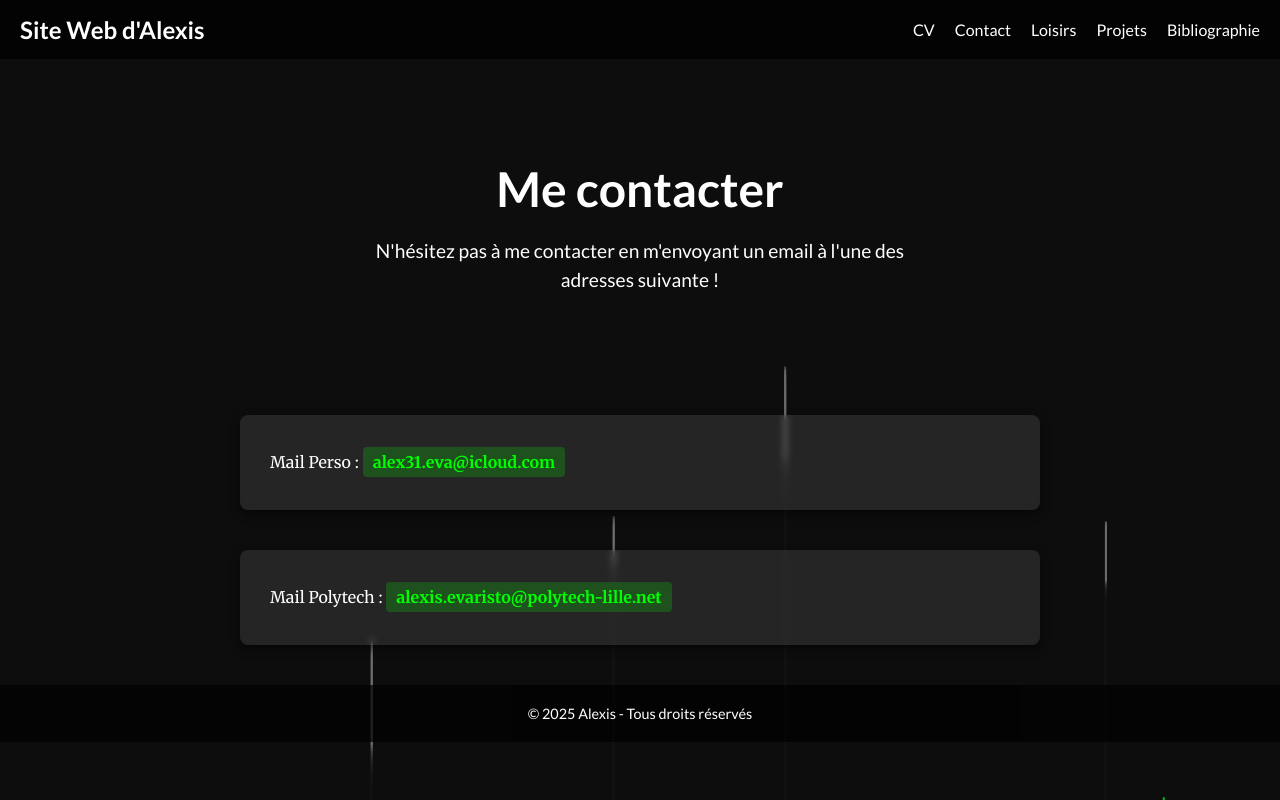
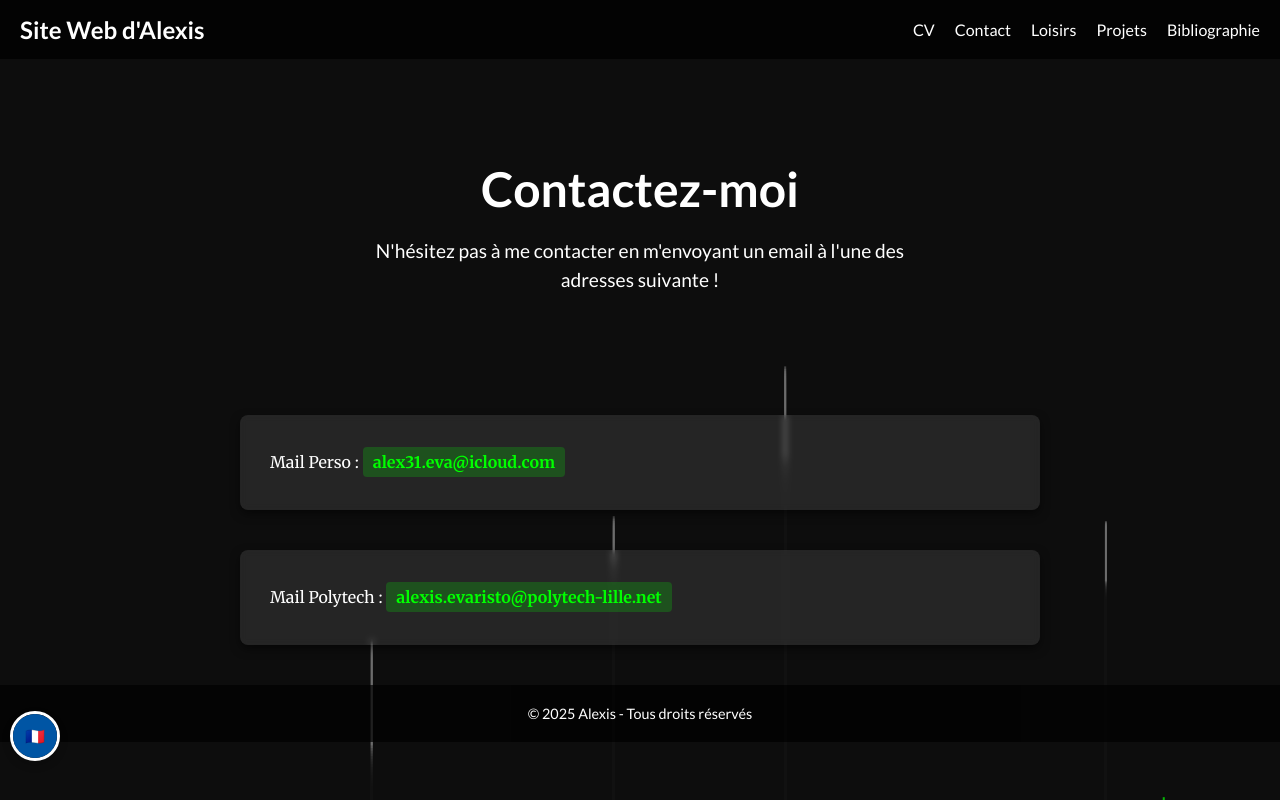
Before and after one commit to AlexGit31/Portfolio, a plain HTML site: page pages/contact.html in a window 1280 px wide. Drawn offline with Linux system fonts and the light colour scheme.

Commit message:
Changement de langues améliorations

```diff
--- /dev/null
+++ b/assets/css/contact-language.css
@@ -0,0 +1,42 @@
+/*---------Language Toggle---------*/
+
+#lang-toggle {
+  position: fixed;
+  top: 92%;
+  left: 10px;
+  transform: translateY(-50%);
+  width: 50px;
+  height: 50px;
+  border-radius: 50%;
+  overflow: hidden;
+  cursor: pointer;
+  box-shadow: 0 4px 8px rgba(0, 0, 0, 0.2);
+  z-index: 1000;
+  border: 3px solid #fff;
+}
+
+.flag {
+  width: 100%;
+  height: 100%;
+  position: absolute;
+  top: 0;
+  left: 0;
+  transition: transform 0.4s ease-in-out;
+}
+
+#flag-fr {
+  background-color: #0055a4; /* Couleur drapeau français */
+  color: #fff;
+  display: flex;
+  align-items: center;
+  justify-content: center;
+}
+
+#flag-en {
+  background-color: #00247d; /* Couleur drapeau anglais */
+  color: #fff;
+  transform: translateY(100%); /* Caché par défaut */
+  display: flex;
+  align-items: center;
+  justify-content: center;
+}
--- a/assets/js/toggle-language.js
+++ b/assets/js/toggle-language.js
@@ -1,6 +1,43 @@
-function toggleLanguage() {
+const translations = {
+  /* Page de CV */
+  "my-resume-title": {
+    fr: "Mon CV",
+    en: "My Resume",
+  },
+  "my-resume-intro": {
+    fr: "Découvrez mon parcours et mes compétences à travers mon CV!",
+    en: "Explore my background and skills through my CV!",
+  },
+  "personal-present-title": {
+    fr: "Mon Parcours",
+    en: "My Career Path",
+  },
+
+  "personal-present": {
+    fr: "Lauréat d’une bourse privée, j’ai quitté ma région à 17 ans pour suivre une classe préparatoire à Paris. Après deux années exigeantes, j’ai entrepris un tour du monde en sac à dos avant de relever le défi des concours d’ingénieurs en candidat libre. Aujourd’hui, je poursuis mon parcours à l’École Polytechnique Universitaire de Lille, où je développe mes compétences en informatique et statistiques avec détermination et passion.",
+    en: "Recipient of a private scholarship, I left my region at the age of 17 to attend a preparatory class in Paris. After two demanding years, I embarked on a backpacking journey around the world before taking on the challenge of engineering entrance exams as an independent candidate. Today, I am pursuing my studies at the Polytechnic University School of Lille, where I am developing my skills in computer science and statistics with determination and passion.",
+  },
+  "prog-skills": {
+    fr: "Compétences en Programmation",
+    en: "Programming Skills",
+  },
+  "soft-skills-title": {
+    fr: "Mes Soft Skills",
+    en: "My Soft Skills",
+  },
+  /* Page de Contact */
+  "My-Contact-Title": {
+    fr: "Contactez-moi",
+    en: "Contact Me",
+  },
+};
+
+function toggleLanguage2() {
   const currentLang = localStorage.getItem("lang") || "fr";
   const newLang = currentLang === "fr" ? "en" : "fr";
+
+  // Mise à jour du contenu
+  updateContent2(newLang);
 
   // Animation de transition
   if (newLang === "en") {
@@ -11,27 +48,27 @@ function toggleLanguage() {
     document.getElementById("flag-en").style.transform = "translateY(100%)";
   }
 
-  // Mise à jour du contenu
-  document.querySelectorAll("[data-lang]").forEach((el) => {
-    el.style.display =
-      el.getAttribute("data-lang") === newLang ? "block" : "none";
-  });
-
   // Sauvegarde du choix dans le localStorage
   localStorage.setItem("lang", newLang);
+}
+
+// Fonction qui remplace le texte dans les éléments HTML
+function updateContent2(lang) {
+  Object.keys(translations).forEach((id) => {
+    const element = document.getElementById(id);
+    if (element) {
+      element.textContent = translations[id][lang];
+    }
+  });
 }
 
 // Applique la langue au chargement de la page
 document.addEventListener("DOMContentLoaded", () => {
   const savedLang = localStorage.getItem("lang") || "fr";
+  updateContent2(savedLang);
 
   if (savedLang === "en") {
     document.getElementById("flag-fr").style.transform = "translateY(-100%)";
     document.getElementById("flag-en").style.transform = "translateY(0)";
   }
-
-  document.querySelectorAll("[data-lang]").forEach((el) => {
-    el.style.display =
-      el.getAttribute("data-lang") === savedLang ? "block" : "none";
-  });
 });
--- a/pages/contact.html
+++ b/pages/contact.html
@@ -16,6 +16,7 @@
       rel="stylesheet"
     />
     <link rel="stylesheet" href="./../assets/css/main.css" />
+    <link rel="stylesheet" href="./../assets/css/contact-language.css" />
     <link rel="stylesheet" href="./../assets/css/contact.css" />
     <script
       type="text/javascript"
@@ -55,7 +56,7 @@
     <main>
       <!-- Section de présentation / "Hero" -->
       <section class="hero">
-        <h1>Me contacter</h1>
+        <h1 id="My-Contact-Title">Me contacter</h1>
         <p>
           N'hésitez pas à me contacter en m'envoyant un email à l'une des
           adresses suivante !
@@ -85,8 +86,13 @@
     </main>
 
     <footer>
+      <div id="lang-toggle" onclick="toggleLanguage2()">
+        <div class="flag" id="flag-fr">🇫🇷</div>
+        <div class="flag" id="flag-en">🇬🇧</div>
+      </div>
       <p>&copy; 2025 Alexis - Tous droits réservés</p>
     </footer>
     <script src="./../assets/js/index.js"></script>
+    <script src="./../assets/js/toggle-language.js"></script>
   </body>
 </html>
```
Also changed, not shown: assets/js/toggle-language2.js (deleted, +0 -68 lines), pages/cv.html (+0 -1 lines).
